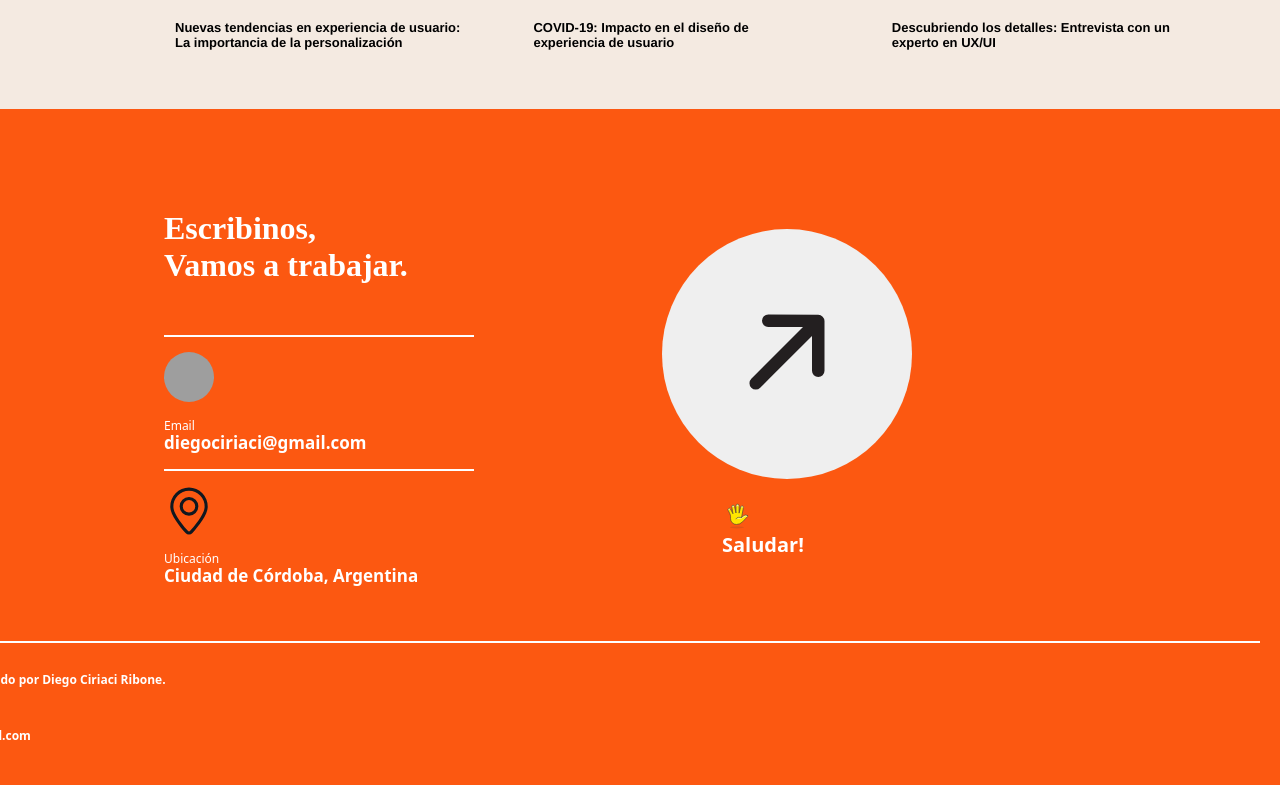
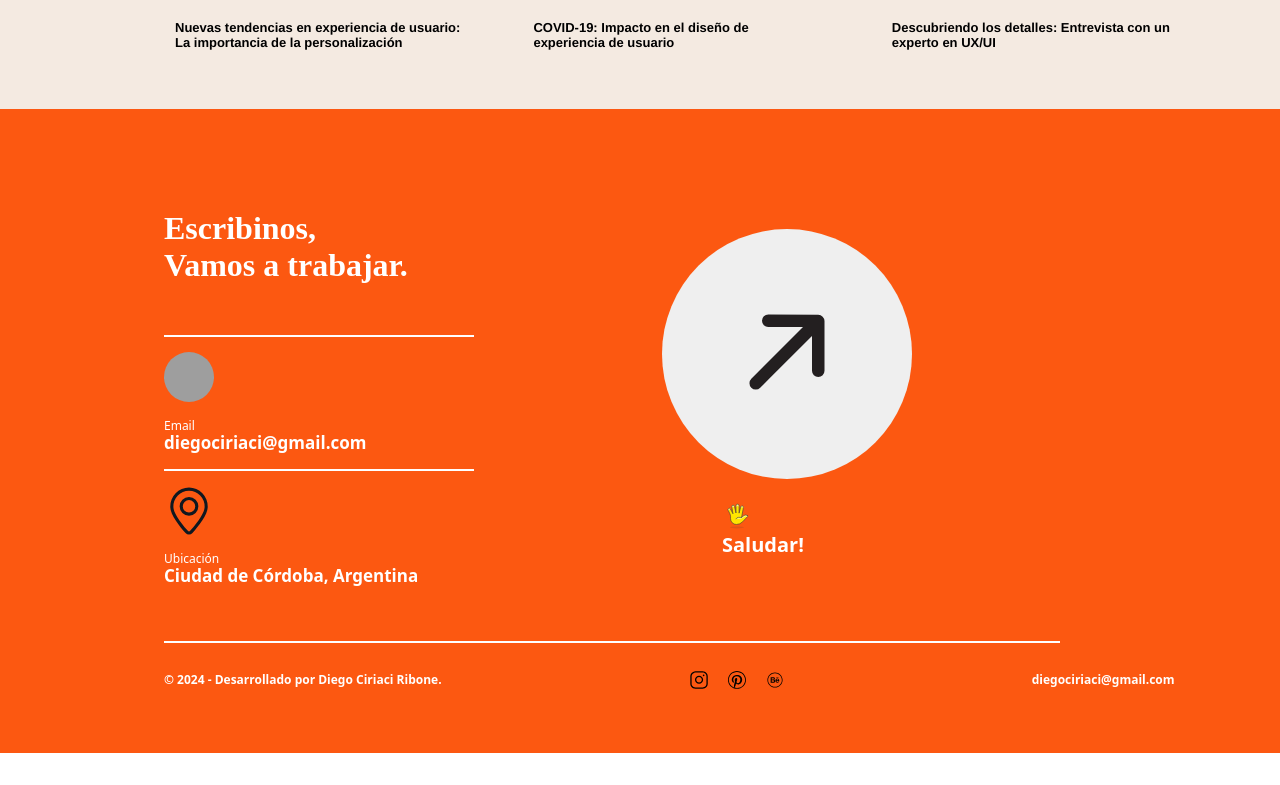
Before and after one commit to diegociriaci/PortfolioReactDiegoCiriaciRibone, a React (Vite) app in the folder vite-project/: page / in a window 1280 px wide. Shown: the part 4956-5741 px from the top of the page. After the commit the page ends 5709 px from the top, so only its background shows below. Built offline with nearby package versions, Linux system fonts and the light colour scheme; grey boxes are pictures that could not be loaded.

Commit message:
Modifique el jsx y el css de la parte del componente Footer que me faltaba

```diff
--- a/vite-project/src/Component/Footer/Footer.css
+++ b/vite-project/src/Component/Footer/Footer.css
@@ -14,7 +14,6 @@ footer{
 
 .footer-header{
     margin-bottom: 20px;
-    margin-top: 30px;
     height: auto;
     width: 25%;
     margin-top: 50px;
@@ -89,10 +88,14 @@ footer{
 }
 
 .pie-pagina{
-    margin-left: -132px;
+    width: 81.5%;
     height: auto;
     padding-top: 10px;
     padding-bottom: 10px;
+    display: flex;
+    justify-content: space-between;
+    margin-bottom: 20px;
+    margin-left: 144px;
 }
 
 .pie-pagina p, .email{
@@ -102,7 +105,8 @@ footer{
 }
 
 .pie-pagina img{
-    width: 14px;
+    width: 18px;
+    margin: 10px;
     height: auto;
 }
 
@@ -118,5 +122,6 @@ footer{
     border: 0;
     height: 2px;
     background-color: #fff;
-    margin-left: -130px;
+    margin-left: 144px;
+    margin-right: 200px;
 }
```
